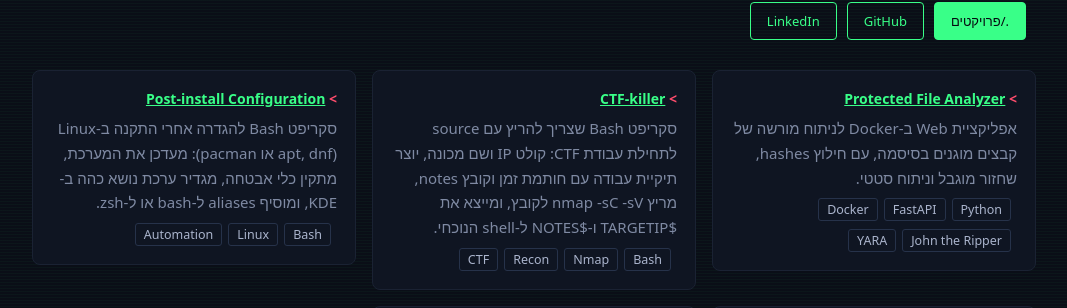
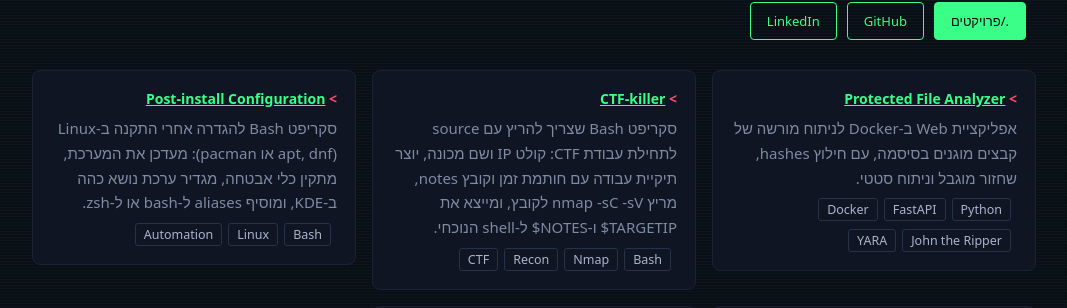
Before and after one commit to Daniel-Brodsky/Daniel-Brodsky.github.io, a Jekyll site: the page built from he/index.html, in a window 1280 px wide. Shown: the part 483-791 px from the top of the page, without its empty margins (106-1173 px from the left). Built offline with Jekyll 4.4.1, drawn with Linux system fonts in a browser that asks for light colours.

Commit message:
P2: fix HE bidi in project cards (markup only)

```diff
--- a/assets/site.css
+++ b/assets/site.css
@@ -16,7 +16,7 @@ h1{font-size:40px;margin:6px 0}.cur{display:inline-block;width:10px;height:18px;
 .term pre{margin:0;font:inherit;white-space:pre;overflow-x:auto;max-width:100%}
 .grid{display:grid;grid-template-columns:repeat(3,1fr);gap:16px;margin:30px 0 50px;align-items:start}
 .c{background:var(--card);border:1px solid #1a2233;border-radius:8px;padding:18px}.c h3{margin:0 0 8px;font-size:14px;color:var(--acc)}.c h3::before{content:"> ";color:var(--red)}
-.c p{color:var(--mut);font-size:15px;line-height:1.65;margin:0}.chips span{display:inline-block;font-size:12.5px;border:1px solid #26324a;padding:2px 8px;margin:8px 6px 0 0;color:#aab4cc;border-radius:3px}
+.c p{color:var(--mut);font-size:15px;line-height:1.65;margin:0}code{font:inherit;color:inherit;unicode-bidi:isolate;white-space:nowrap}.nw{white-space:nowrap}.chips span{display:inline-block;font-size:12.5px;border:1px solid #26324a;padding:2px 8px;margin:8px 6px 0 0;color:#aab4cc;border-radius:3px}
 .certs{list-style:none;margin:0;padding:0;color:var(--mut);font-size:15px;line-height:1.65}.certs li{position:relative;padding-inline-start:18px;margin:0 0 8px}.certs li:last-child{margin:0}.certs li::before{content:"\25B8";position:absolute;inset-inline-start:0;color:var(--acc)}.certs .m{display:block;font-size:13.5px;color:#66728a}
 footer{border-top:1px solid #1a2233;color:var(--mut);font-size:13px}footer>.in{display:flex;flex-wrap:wrap;gap:8px 18px;justify-content:space-between;max-width:1100px;margin-inline:auto;padding:18px 48px}footer a{color:var(--mut);text-decoration:none;margin-inline-start:14px}footer a:hover,nav a:hover{color:var(--acc)}
 [dir=rtl] body,[dir=rtl] .c p,[dir=rtl] .certs{font-family:"Heebo","Rubik",system-ui,sans-serif}
--- a/he/index.html
+++ b/he/index.html
@@ -21,9 +21,9 @@ lang: he
 <span class="m">Nmap done: 1 host up</span></pre></div></div></div>
 <a class="btn f" href="#projects">./פרויקטים</a><a class="btn" href="https://github.com/Daniel-Brodsky" target="_blank" rel="noopener">GitHub</a><a class="btn" href="https://www.linkedin.com/in/daniel-brodsky-it" target="_blank" rel="noopener">LinkedIn</a><a class="btn x wu" hidden>./כתבות --ctf</a>
 <div class="grid" id="projects">
-<div class="c"><h3><a href="https://github.com/Daniel-Brodsky/Protected-file-analyzer-docker" target="_blank" rel="noopener" style="color:inherit">Protected File Analyzer</a></h3><p>אפליקציית Web ב-Docker לניתוח מורשה של קבצים מוגנים בסיסמה, עם חילוץ hashes, שחזור מוגבל וניתוח סטטי.</p><div class="chips"><span>Python</span><span>FastAPI</span><span>Docker</span><span>John the Ripper</span><span>YARA</span></div></div>
-<div class="c"><h3><a href="https://github.com/Daniel-Brodsky/CTF-killer" target="_blank" rel="noopener" style="color:inherit">CTF-killer</a></h3><p>סקריפט Bash שצריך להריץ עם source לתחילת עבודת CTF: קולט IP ושם מכונה, יוצר תיקיית עבודה עם חותמת זמן וקובץ notes, מריץ nmap -sC -sV לקובץ, ומייצא את $TARGETIP ו-$NOTES ל-shell הנוכחי.</p><div class="chips"><span>Bash</span><span>Nmap</span><span>Recon</span><span>CTF</span></div></div>
-<div class="c"><h3><a href="https://github.com/Daniel-Brodsky/Post-installation-custom-configuration" target="_blank" rel="noopener" style="color:inherit">Post-install Configuration</a></h3><p>סקריפט Bash להגדרה אחרי התקנה ב-Linux (apt, dnf או pacman): מעדכן את המערכת, מתקין כלי אבטחה, מגדיר ערכת נושא כהה ב-KDE, ומוסיף aliases ל-bash או ל-zsh.</p><div class="chips"><span>Bash</span><span>Linux</span><span>Automation</span></div></div>
+<div class="c"><h3><a href="https://github.com/Daniel-Brodsky/Protected-file-analyzer-docker" target="_blank" rel="noopener" style="color:inherit">Protected File Analyzer</a></h3><p>אפליקציית Web <span class="nw">ב-Docker</span> לניתוח מורשה של קבצים מוגנים בסיסמה, עם חילוץ hashes, שחזור מוגבל וניתוח סטטי.</p><div class="chips"><span>Python</span><span>FastAPI</span><span>Docker</span><span>John the Ripper</span><span>YARA</span></div></div>
+<div class="c"><h3><a href="https://github.com/Daniel-Brodsky/CTF-killer" target="_blank" rel="noopener" style="color:inherit">CTF-killer</a></h3><p>סקריפט Bash שצריך להריץ עם <code dir="ltr">source</code> לתחילת עבודת CTF: קולט IP ושם מכונה, יוצר תיקיית עבודה עם חותמת זמן וקובץ notes, מריץ <code dir="ltr">nmap -sC -sV</code> לקובץ, ומייצא את <code dir="ltr">$TARGETIP</code> <span class="nw">ו-<code dir="ltr">$NOTES</code></span> <span class="nw">ל-shell</span> הנוכחי.</p><div class="chips"><span>Bash</span><span>Nmap</span><span>Recon</span><span>CTF</span></div></div>
+<div class="c"><h3><a href="https://github.com/Daniel-Brodsky/Post-installation-custom-configuration" target="_blank" rel="noopener" style="color:inherit">Post-install Configuration</a></h3><p>סקריפט Bash להגדרה אחרי התקנה <span class="nw">ב-Linux</span> (<bdi dir="ltr">apt, dnf</bdi> או pacman): מעדכן את המערכת, מתקין כלי אבטחה, מגדיר ערכת נושא כהה <span class="nw">ב-KDE</span>, ומוסיף aliases <span class="nw">ל-bash</span> או <span class="nw">ל-zsh</span>.</p><div class="chips"><span>Bash</span><span>Linux</span><span>Automation</span></div></div>
 <div class="c" id="certs"><h3>הסמכות</h3><ul class="certs"><li><bdi>Hacking Defined Expert · See Security</bdi><span class="m">בהצטיינות, 100 במבחן המעשי</span></li><li><bdi>CHCSS · KERNELiOS</bdi></li><li><bdi>LPI Linux Essentials</bdi></li></ul></div>
 <div class="c" id="skills"><h3>כלים</h3><p>בדיקות התקפיות, Recon וחקירות SOC.</p><div class="chips"><span>Burp Suite</span><span>Kali</span><span>Wireshark</span><span>Recon</span><span>Web AppSec</span><span>Phishing Analysis</span><span>Log Analysis</span><span>Linux</span><span>Windows Internals</span></div></div>
 <!-- WRITEUPS: remove hidden on .wu when first CTF report exists --><div class="c wu" hidden><h3>Writeups</h3><p>פתרונות CTF, מתודולוגיית Recon והערות OSINT. בקרוב.</p><div class="chips"><span>CTF</span><span>Red Team</span><span>OSINT</span></div></div>
```
